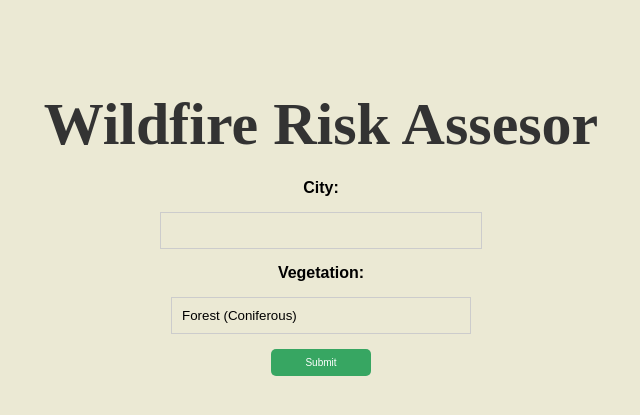
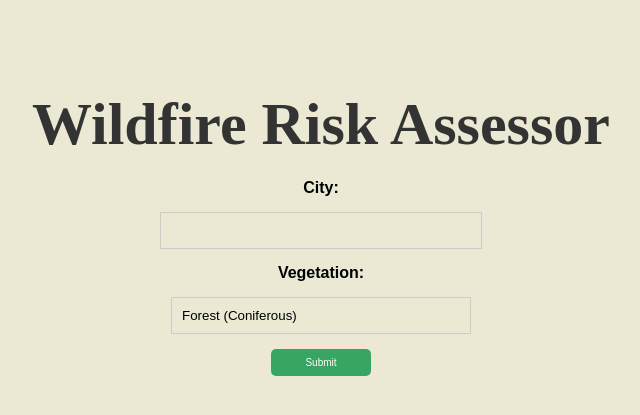
Before and after one commit to aldriebarcena/WildfireRiskAssessor, a Flask app: page / in a window 1280 px wide. Shown: the top 415 px of the page, without its empty margins (319-959 px from the left). Run offline with Flask 3, Linux system fonts and the light colour scheme; some web fonts are replaced.

Commit message:
Fix header typo

```diff
--- a/templates/index.html
+++ b/templates/index.html
@@ -17,7 +17,7 @@
   <body>
     <!-- First State (Form for Input) -->
     <div id="firstState">
-      <h1 id="header">Wildfire Risk Assesor</h1>
+      <h1 id="header">Wildfire Risk Assessor</h1>
 
       <form id="dataForm">
         <label for="textInput">City:</label>
```
